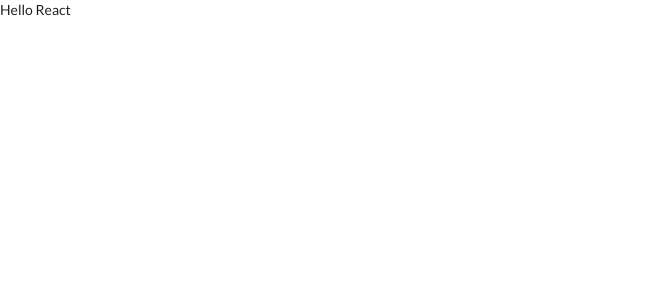
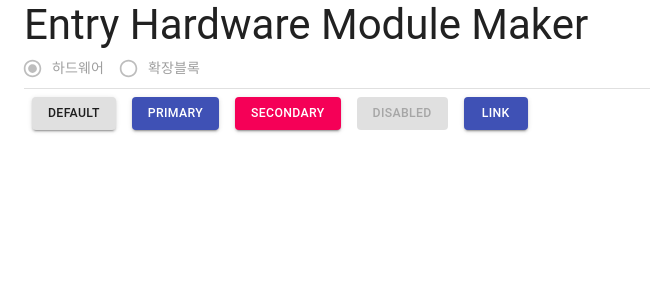
Before and after one commit to extracold1209/entry_module_maker, a React app: page / in a window 1280 px wide. Shown: the top 300 px of the page, without its empty margins (0-650 px from the left). Built offline with nearby package versions, Linux system fonts and the light colour scheme.

Commit message:
[chore] disabled 라디오 그룹 추가
- 하드웨어 / 확장블록 지원을 암시하는 컴포넌트

```diff
--- a/package.json
+++ b/package.json
@@ -12,6 +12,7 @@
     "test": "cross-env TS_NODE_FILES=true mocha --require ts-node/register ./**/*.spec.ts"
   },
   "devDependencies": {
+    "@material-ui/core": "^4.11.0",
     "@rollup/plugin-commonjs": "^11.0.1",
     "@rollup/plugin-node-resolve": "^7.0.0",
     "@types/archiver": "^3.1.0",
--- a/src/react/App.tsx
+++ b/src/react/App.tsx
@@ -1,7 +1,25 @@
 import React from 'react';
 import ReactDom from 'react-dom';
+import ContainedButtons from './Foo';
+import Typography from '@material-ui/core/Typography';
+import Container from '@material-ui/core/Container';
+import Divider from '@material-ui/core/Divider';
+import RadioGroup from "./IconTextField";
+
 
 ReactDom.render(
-    <div>Hello React</div>,
+    <Container>
+        <Typography variant='h3' component='h3'>
+            Entry Hardware Module Maker
+        </Typography>
+        <RadioGroup
+            disabled={true}
+            list={['하드웨어', '확장블록']}
+            name='module-type'
+            defaultValue={'하드웨어'}
+        />
+        <Divider/>
+        <ContainedButtons/>
+    </Container>,
     document.getElementById('__root__'),
 );
--- /dev/null
+++ b/src/react/Foo.tsx
@@ -0,0 +1,37 @@
+import React from 'react';
+import {createStyles, makeStyles, Theme} from '@material-ui/core/styles';
+import Button from '@material-ui/core/Button';
+
+const useStyles = makeStyles((theme: Theme) =>
+    createStyles({
+        root: {
+            '& > *': {
+                margin: theme.spacing(1),
+            },
+        },
+    }),
+);
+
+function ContainedButtons() {
+    const classes = useStyles();
+
+    return (
+        <div className={classes.root}>
+            <Button variant="contained">Default</Button>
+            <Button variant="contained" color="primary">
+                Primary
+            </Button>
+            <Button variant="contained" color="secondary">
+                Secondary
+            </Button>
+            <Button variant="contained" disabled>
+                Disabled
+            </Button>
+            <Button variant="contained" color="primary" href="#contained-buttons">
+                Link
+            </Button>
+        </div>
+    );
+}
+
+export default ContainedButtons;
--- /dev/null
+++ b/src/react/IconTextField.tsx
@@ -0,0 +1,42 @@
+import React, {useCallback} from "react";
+import FormLabel from "@material-ui/core/FormLabel";
+import FormControl from "@material-ui/core/FormControl";
+import RadioGroup from "@material-ui/core/RadioGroup";
+import FormControlLabel from "@material-ui/core/FormControlLabel";
+import Radio from "@material-ui/core/Radio";
+
+type IProps = {
+    direction?: 'row' | 'column';
+    formLabel?: string;
+    name: string;
+    list: string[];
+    onChange?: (item: string) => void;
+    defaultValue?: string;
+    disabled?: boolean;
+}
+
+const FormControlLabelPlacement: React.FC<IProps> = (props) => {
+    const {list, formLabel, direction = 'row', name, onChange, defaultValue, disabled} = props;
+
+    const handleOnChange = useCallback((e: React.ChangeEvent<HTMLInputElement>) => {
+        onChange?.(e.target.value);
+    }, [])
+
+    return (
+        <FormControl component="fieldset" disabled={disabled}>
+            {
+                formLabel && <FormLabel component="legend">{formLabel}</FormLabel>
+            }
+            <RadioGroup row={direction === 'row'} aria-label={name} name={name} onChange={handleOnChange}
+                        defaultValue={defaultValue}>
+                {
+                    list.map((item) => (
+                        <FormControlLabel key={item} value={item} control={<Radio color="primary"/>} label={item}/>
+                    ))
+                }
+            </RadioGroup>
+        </FormControl>
+    );
+}
+
+export default FormControlLabelPlacement;
```
Also changed, not shown: 2 other files (tests, documents, lock files or other folders).
